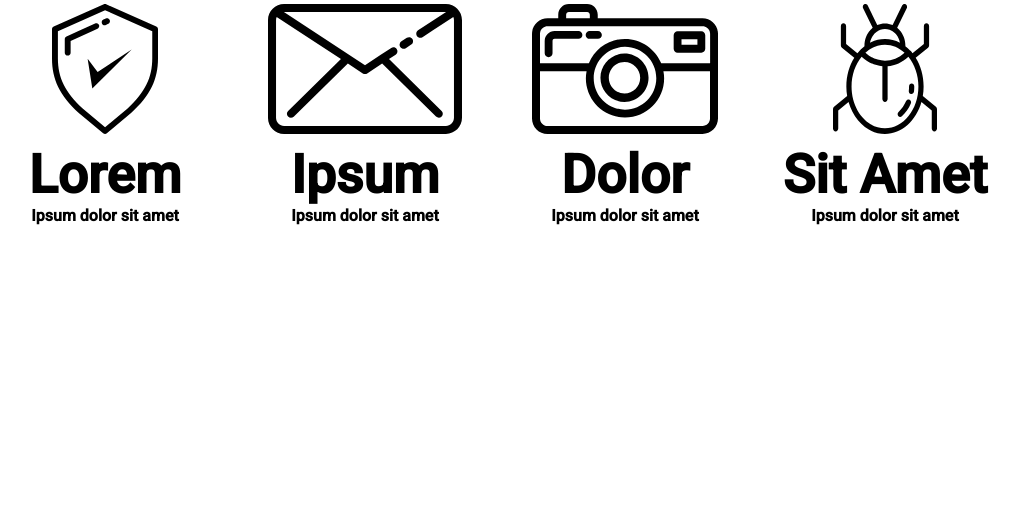
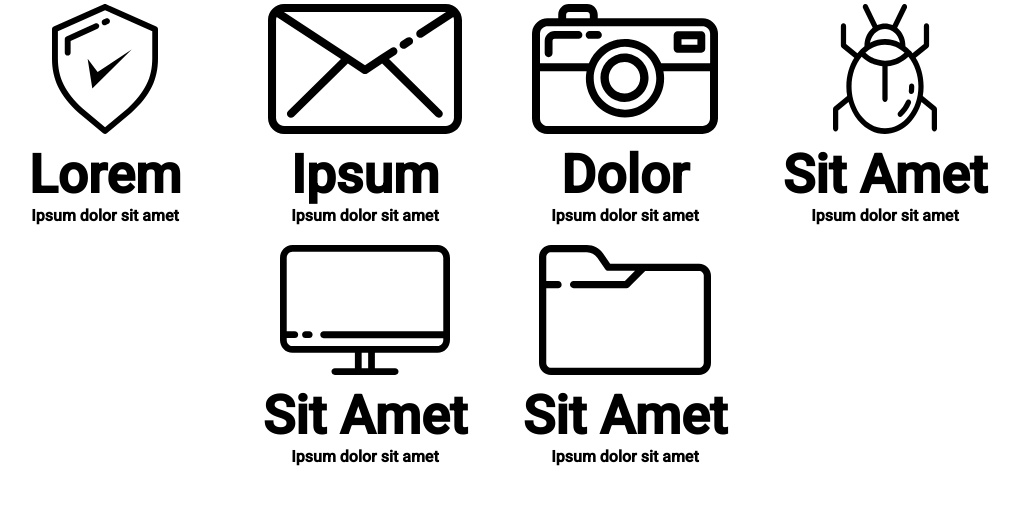
Before and after one commit to loganhawker/loganhawker.github.io, a PHP site: page /services in a window 1280 px wide. Shown: the part 224-729 px from the top of the page, without its empty margins (145-1165 px from the left). Run offline with PHP 8.4, Linux system fonts and the light colour scheme.

Commit message:
Added files

```diff
--- a/services/index.html
+++ b/services/index.html
@@ -68,6 +68,20 @@
                     <b class="desc">Ipsum dolor sit amet</b>
                 </div>
 
+                <div class="service">
+                    <img class="subicon" src="/images/icons/computer.svg">
+                    <b class="subtext">Sit Amet</b>
+                    <br>
+                    <b class="desc">Ipsum dolor sit amet</b>
+                </div>
+
+                <div class="service">
+                    <img class="subicon" src="/images/icons/folder.svg">
+                    <b class="subtext">Sit Amet</b>
+                    <br>
+                    <b class="desc">Ipsum dolor sit amet</b>
+                </div>
+
             </div>
         </div>
     </div>
--- a/services/single.css
+++ b/services/single.css
@@ -112,9 +112,9 @@
      .services2 {
          text-align: center;
      }
-     .service, .subtext {
+     .service {
          display: inline-block;
-         text-align: center;
+         margin-bottom: 20px;
      }
 /* Mobile */
  @media (max-width : 443px ){
```
Also changed, not shown: images/icons/apt.svg (added), images/icons/cpu.svg (added), images/icons/nas.svg (added), images/icons/pr.svg (added), images/icons/ps.svg (added).
